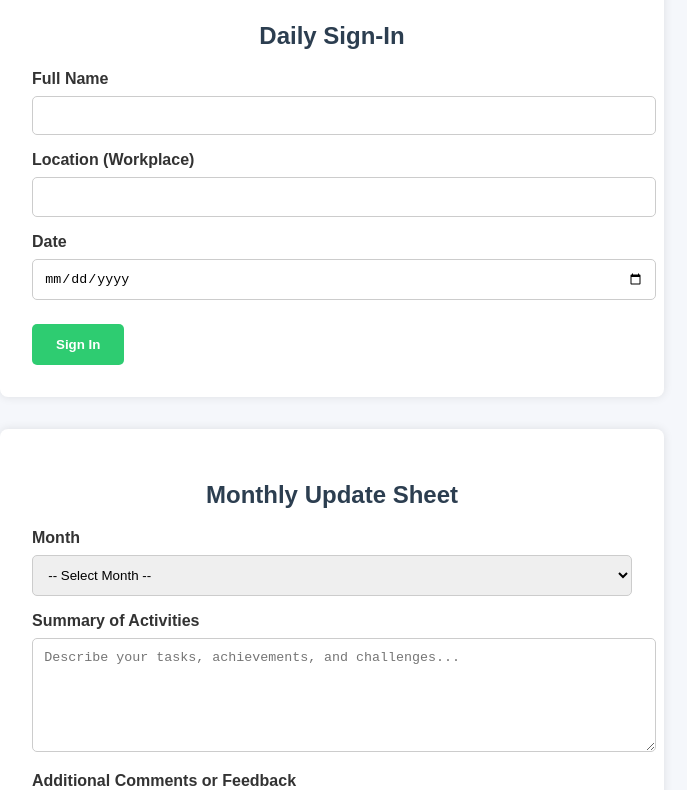
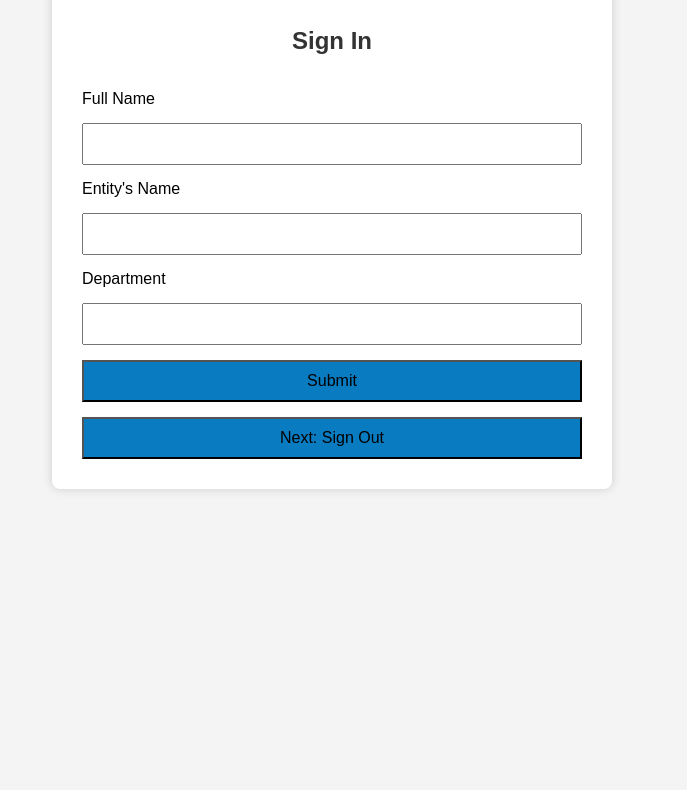
Before and after one commit to Professor231/PYPP-Project, a plain HTML site: page index.html in a window 1280 px wide. Shown: the part 131-921 px from the top of the page, without its empty margins (308-995 px from the left). After the commit the page ends 800 px from the top, so only its background shows below. Drawn offline with Linux system fonts and the light colour scheme.

Commit message:
Edited some files

```diff
--- a/index.html
+++ b/index.html
@@ -4,58 +4,40 @@
 <head>
     <meta charset="UTF-8" />
     <meta name="viewport" content="width=device-width, initial-scale=1.0" />
-    <title>PYPP Digital Time & Update Sheet</title>
+    <title>PYPP Attendance System</title>
     <link rel="stylesheet" href="./src/style.css" />
 </head>
 
 <body>
+    <div class="container">
+        <h1>PYPP Attendance System</h1>
 
-    <h1>Time Tracker/update form</h1>
+        <!-- Sign In Form -->
+        <form id="signinForm">
+            <h2>Sign In</h2>
+            <label for="name">Full Name</label>
+            <input type="text" id="signinName" required />
 
-    <!-- Daily Check-In Form -->
-    <form id="signinForm">
-        <h2>Daily Sign-In</h2>
-        <label for="name">Full Name</label>
-        <input type="text" id="name" required />
+            <label for="department">Entity's Name</label>
+            <input type="text" id="signinEntity" required />
+            <label for="department">Department</label>
+            <input type="text" id="signinDepartment" required />
 
-        <label for="location">Location (Workplace)</label>
-        <input type="text" id="location" required />
+            <button type="submit">Submit</button>
+            <button type="button" id="goToSignOut">Next: Sign Out</button>
+        </form>
 
-        <label for="date">Date</label>
-        <input type="date" id="date" required />
+        <!-- Sign Out Form -->
+        <form id="signoutForm" style="display: none;">
+            <h2>Sign Out</h2>
+            <label for="name">Full Name</label>
+            <input type="text" id="signoutName" required />
 
-        <button type="submit">Sign In</button>
-    </form>
-
-    <!-- Monthly Update Form -->
-    <form id="updateForm">
-        <h2>Monthly Update Sheet</h2>
-        <label for="month">Month</label>
-        <select id="month" required>
-            <option value="">-- Select Month --</option>
-            <option>January</option>
-            <option>February</option>
-            <option>March</option>
-            <option>April</option>
-            <option>May</option>
-            <option>June</option>
-            <option>July</option>
-            <option>August</option>
-            <option>September</option>
-            <option>October</option>
-            <option>November</option>
-            <option>December</option>
-        </select>
-
-        <label for="activities">Summary of Activities</label>
-        <textarea id="activities" rows="6" required
-            placeholder="Describe your tasks, achievements, and challenges..."></textarea>
-
-        <label for="feedback">Additional Comments or Feedback</label>
-        <textarea id="feedback" rows="4" placeholder="Any suggestions or notes?"></textarea>
-
-        <button type="submit">Submit Monthly Update</button>
-    </form>
+            <button type="submit">Submit</button>
+            <button type="submit">Previous</button>
+             <button type="submit">Go to update</button>
+        </form>
+    </div>
 
     <script src="./src/script.js"></script>
 </body>
--- a/src/script.js
+++ b/src/script.js
@@ -1,11 +1,45 @@
+// Utility to get current timestamp
+function getCurrentTimestamp() {
+  const now = new Date();
+  return now.toLocaleString(); // You can customize the format later
+}
+
+// Handle Sign In submission
 document.getElementById('signinForm').addEventListener('submit', function(e) {
   e.preventDefault();
-  alert('Sign-in submitted successfully!');
+
+  const name = document.getElementById('signinName').value;
+  const dept = document.getElementById('signinDepartment').value;
+  const signinTime = getCurrentTimestamp();
+
+  console.log(`Sign In:
+    Name: ${name}
+    Department: ${dept}
+    Time: ${signinTime}`);
+
+  alert('Sign In submitted successfully!');
+
+  // Reset and optionally clear name/department
   this.reset();
 });
 
-document.getElementById('updateForm').addEventListener('submit', function(e) {
+// Switch to Sign Out form
+document.getElementById('goToSignOut').addEventListener('click', function() {
+  document.getElementById('signinForm').style.display = 'none';
+  document.getElementById('signoutForm').style.display = 'flex';
+});
+
+// Handle Sign Out submission
+document.getElementById('signoutForm').addEventListener('submit', function(e) {
   e.preventDefault();
-  alert('Monthly update submitted successfully!');
+
+  const name = document.getElementById('signoutName').value;
+  const signoutTime = getCurrentTimestamp();
+
+  console.log(`Sign Out:
+    Name: ${name}
+    Time: ${signoutTime}`);
+
+  alert('Sign Out submitted successfully!');
   this.reset();
 });
--- a/src/style.css
+++ b/src/style.css
@@ -1,49 +1,43 @@
 body {
   font-family: Arial, sans-serif;
-  margin: 2rem;
-  background-color: #f5f7fb;
+  padding: 20px;
+  background-color: #f4f4f4;
+}
+
+.container {
+  max-width: 500px;
+  margin: auto;
+  background: white;
+  padding: 30px;
+  border-radius: 8px;
+  box-shadow: 0px 0px 10px #ccc;
+}
+
+h1,
+h2 {
+  text-align: center;
   color: #333;
 }
 
-h1, h2 {
-  text-align: center;
-  color: #2c3e50;
+form {
+  display: flex;
+  flex-direction: column;
+  gap: 15px;
 }
 
-form {
-  background: #fff;
-  padding: 2rem;
-  margin: 2rem auto;
-  border-radius: 8px;
-  max-width: 600px;
-  box-shadow: 0 0 10px rgba(0,0,0,0.1);
-}
-
-label {
-  display: block;
-  margin-top: 1rem;
-  font-weight: bold;
-}
-
-input, textarea, select {
-  width: 100%;
-  padding: 0.7rem;
-  margin-top: 0.5rem;
-  border: 1px solid #ccc;
-  border-radius: 5px;
+input {
+  padding: 10px;
+  font-size: 16px;
 }
 
 button {
-  margin-top: 1.5rem;
-  padding: 0.8rem 1.5rem;
-  background-color: #2ecc71;
-  color: white;
-  border: none;
-  border-radius: 5px;
-  font-weight: bold;
+  padding: 10px;
+  font-size: 16px;
   cursor: pointer;
+  background-color: #097bc1;
 }
 
 button:hover {
-  background-color: #27ae60;
+  background-color: #f11229;
+
 }
```
Also changed, not shown: update.html (added, +49 -0 lines).
